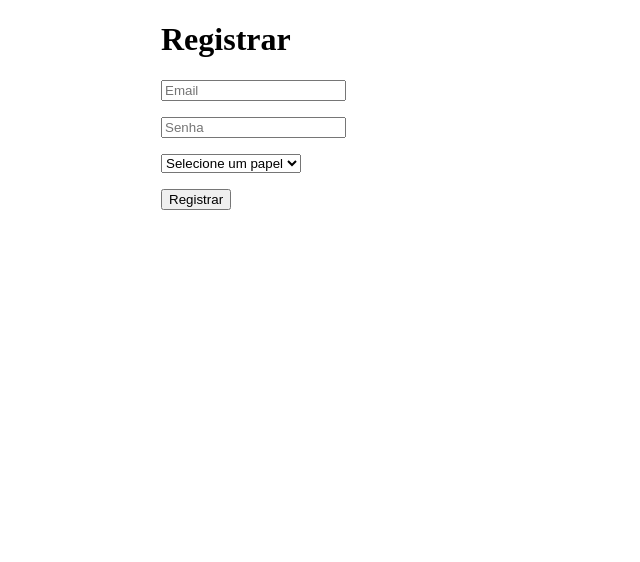
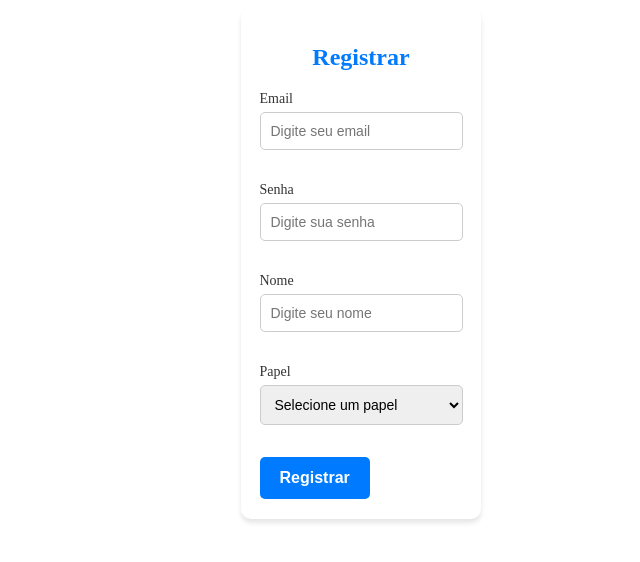
Before and after one commit to TrindadeF/healthTrack, a Next.js app: page /auth/register in a window 1280 px wide. Shown: the top 562 px of the page, without its empty margins (279-919 px from the left). Built offline with nearby package versions, Linux system fonts and the light colour scheme; no server answers.

Commit message:
routes and controllers settings

```diff
--- a/src/components/SharedComponents/Modal.module.css
+++ b/src/components/SharedComponents/Modal.module.css
@@ -2,30 +2,72 @@
   position: fixed;
   top: 0;
   left: 0;
-  width: 100%;
-  height: 100%;
-  background-color: rgba(0, 0, 0, 0.5);
+  width: 100vw;
+  height: 100vh;
+  background-color: rgba(0, 0, 0, 0.5); /* Fundo semi-transparente */
   display: flex;
+  justify-content: center;
   align-items: center;
-  justify-content: center;
   z-index: 1000;
 }
 
 .modal {
   background-color: white;
-  padding: 2rem;
   border-radius: 8px;
+  padding: 20px;
+  width: 90%;
+  max-width: 500px;
+  box-shadow: 0 4px 10px rgba(0, 0, 0, 0.25);
   position: relative;
-  max-width: 500px;
-  width: 90%;
+  animation: fadeIn 0.3s ease-in-out;
 }
 
 .closeButton {
   position: absolute;
-  top: 1rem;
-  right: 1rem;
+  top: 10px;
+  right: 10px;
   background: none;
   border: none;
   font-size: 1.5rem;
   cursor: pointer;
+  color: #555;
 }
+
+.closeButton:hover {
+  color: #000;
+}
+
+.title {
+  font-size: 1.5rem;
+  margin-bottom: 15px;
+  color: #333;
+  text-align: center;
+}
+
+.content {
+  font-size: 1rem;
+  color: #555;
+}
+
+.message {
+  font-size: 1rem;
+  color: #555;
+  margin-top: 10px;
+}
+
+.title {
+  font-size: 1.5rem;
+  font-weight: bold;
+  margin-bottom: 10px;
+}
+
+@keyframes fadeIn {
+  from {
+    opacity: 0;
+    transform: scale(0.95);
+  }
+  to {
+    opacity: 1;
+    transform: scale(1);
+  }
+}
--- a/src/components/SharedComponents/Modal.tsx
+++ b/src/components/SharedComponents/Modal.tsx
@@ -2,21 +2,49 @@ import React from "react";
 import styles from "./Modal.module.css";
 
 interface ModalProps {
-  children: React.ReactNode;
+  title?: string;
+  children?: React.ReactNode;
   isOpen: boolean;
   onClose: () => void;
+  closeOnOverlayClick?: boolean;
+  message?: string;
 }
 
-const Modal: React.FC<ModalProps> = ({ children, isOpen, onClose }) => {
+const Modal: React.FC<ModalProps> = ({
+  title,
+  message,
+  children,
+  isOpen,
+  onClose,
+  closeOnOverlayClick = true,
+}) => {
   if (!isOpen) return null;
 
   return (
-    <div className={styles.overlay} onClick={onClose}>
+    <div
+      className={styles.overlay}
+      onClick={closeOnOverlayClick ? onClose : undefined}
+      role="dialog"
+      aria-modal="true"
+      aria-labelledby={title ? "modal-title" : undefined}
+    >
       <div className={styles.modal} onClick={(e) => e.stopPropagation()}>
-        <button className={styles.closeButton} onClick={onClose}>
+        <button
+          className={styles.closeButton}
+          onClick={onClose}
+          aria-label="Fechar Modal"
+        >
           &times;
         </button>
-        {children}
+
+        {title && (
+          <h2 id="modal-title" className={styles.title}>
+            {title}
+          </h2>
+        )}
+        {message && <p className={styles.message}>{message}</p>}
+
+        <div className={styles.content}>{children}</div>
       </div>
     </div>
   );
--- a/src/pages/auth/register.tsx
+++ b/src/pages/auth/register.tsx
@@ -1,4 +1,3 @@
-/* eslint-disable @typescript-eslint/no-explicit-any */
 import { useState } from "react";
 import { useForm } from "react-hook-form";
 import { yupResolver } from "@hookform/resolvers/yup";
@@ -7,6 +6,9 @@ import { createUserWithEmailAndPassword } from "firebase/auth";
 import { auth } from "../../firebase/firebaseConfig";
 import api from "../../services/api";
 import { RegisterFormData } from "@/types/forms";
+import Loader from "../../components/SharedComponents/Loader";
+import Modal from "../../components/SharedComponents/Modal";
+import styles from "../../styles/Form.module.css";
 
 const schema = yup.object().shape({
   email: yup.string().email("Email inválido").required("Email é obrigatório"),
@@ -14,24 +16,36 @@ const schema = yup.object().shape({
     .string()
     .min(6, "Senha deve ter pelo menos 6 caracteres")
     .required("Senha é obrigatória"),
+  name: yup.string().required("Nome é obrigatório"),
   role: yup
     .string()
     .oneOf(["doctor", "patient"], "Selecione um papel válido")
     .required("Papel é obrigatório"),
+  hospital: yup.string().when("role", (role, schema) => {
+    if (typeof role === "string" && role === "doctor") {
+      return schema.required("Hospital é obrigatório para médicos");
+    }
+    return schema.notRequired();
+  }),
 });
 
 const Register = () => {
-  const [error, setError] = useState<string | null>(null);
+  const [loading, setLoading] = useState(false);
+  const [modalMessage, setModalMessage] = useState<string | null>(null);
   const {
     register,
     handleSubmit,
     formState: { errors },
+    watch,
   } = useForm({
     resolver: yupResolver(schema),
   });
 
+  const role = watch("role");
+
   const onSubmit = async (data: RegisterFormData) => {
-    setError(null);
+    setLoading(true);
+
     try {
       const userCredential = await createUserWithEmailAndPassword(
         auth,
@@ -44,35 +58,97 @@ const Register = () => {
         uid: user.uid,
         email: data.email,
         role: data.role,
+        name: data.name,
+        hospital: data.role === "doctor" ? data.hospital : undefined,
       });
 
-      alert("Registro realizado com sucesso!");
-    } catch (err: any) {
-      setError(err.message || "Erro ao registrar usuário.");
+      setModalMessage("Registro realizado com sucesso!");
+    } catch (err: unknown) {
+      console.error("Erro durante o registro:", err);
+    } finally {
+      setLoading(false);
     }
   };
 
   return (
-    <div style={{ maxWidth: "400px", margin: "auto" }}>
-      <h1>Registrar</h1>
+    <div className={styles.formContainer}>
+      <h1 className={styles.formTitle}>Registrar</h1>
       <form onSubmit={handleSubmit(onSubmit)}>
-        <input {...register("email")} placeholder="Email" />
-        <p>{errors.email?.message}</p>
+        <div className={styles.formField}>
+          <label className={styles.label}>Email</label>
+          <input
+            {...register("email")}
+            placeholder="Digite seu email"
+            className={styles.input}
+          />
+          <p className={styles.errorMessage}>{errors.email?.message}</p>
+        </div>
 
-        <input {...register("password")} type="password" placeholder="Senha" />
-        <p>{errors.password?.message}</p>
+        <div className={styles.formField}>
+          <label className={styles.label}>Senha</label>
+          <input
+            {...register("password")}
+            type="password"
+            placeholder="Digite sua senha"
+            className={styles.input}
+          />
+          <p className={styles.errorMessage}>{errors.password?.message}</p>
+        </div>
 
-        <select {...register("role")}>
-          <option value="">Selecione um papel</option>
-          <option value="doctor">Médico</option>
-          <option value="patient">Paciente</option>
-        </select>
-        <p>{errors.role?.message}</p>
+        <div className={styles.formField}>
+          <label className={styles.label}>Nome</label>
+          <input
+            {...register("name")}
+            placeholder="Digite seu nome"
+            className={styles.input}
+          />
+          <p className={styles.errorMessage}>{errors.name?.message}</p>
+        </div>
 
-        <button type="submit">Registrar</button>
+        <div className={styles.formField}>
+          <label className={styles.label}>Papel</label>
+          <select {...register("role")} className={styles.select}>
+            <option value="">Selecione um papel</option>
+            <option value="doctor">Médico</option>
+            <option value="patient">Paciente</option>
+          </select>
+          <p className={styles.errorMessage}>{errors.role?.message}</p>
+        </div>
+
+        {role === "doctor" && (
+          <div className={styles.formField}>
+            <label className={styles.label}>Hospital</label>
+            <input
+              {...register("hospital")}
+              placeholder="Digite o nome do hospital"
+              className={styles.input}
+            />
+            <p className={styles.errorMessage}>{errors.hospital?.message}</p>
+          </div>
+        )}
+
+        <button type="submit" className={styles.button}>
+          Registrar
+        </button>
       </form>
 
-      {error && <p style={{ color: "red" }}>{error}</p>}
+      {loading && (
+        <div className={styles.loaderWrapper}>
+          <Loader />
+        </div>
+      )}
+
+      {modalMessage && (
+        <div className={styles.modalWrapper}>
+          <Modal
+            title="Sucesso"
+            isOpen={true}
+            onClose={() => setModalMessage(null)}
+          >
+            <p>{modalMessage}</p>
+          </Modal>
+        </div>
+      )}
     </div>
   );
 };
--- /dev/null
+++ b/src/styles/Form.module.css
@@ -0,0 +1,83 @@
+/* Form.module.css */
+
+.formContainer {
+  display: flex;
+  flex-direction: column;
+  align-items: center;
+  justify-content: center;
+  margin: 0 auto;
+  padding: 20px;
+  max-width: 200px;
+  background-color: #ffffff;
+  box-shadow: 0px 4px 5px rgba(0, 0, 0, 0.1);
+  border-radius: 10px;
+}
+
+.formTitle {
+  font-size: 24px;
+  font-weight: bold;
+  color: #007bff;
+  margin-bottom: 20px;
+  text-align: center;
+}
+
+.formField {
+  display: flex;
+  flex-direction: column;
+  width: 100%;
+  margin-bottom: 15px;
+}
+
+.label {
+  font-size: 14px;
+  font-weight: 500;
+  margin-bottom: 5px;
+  color: #333;
+}
+
+.input,
+.select {
+  padding: 10px;
+  font-size: 14px;
+  border: 1px solid #ccc;
+  border-radius: 5px;
+  outline: none;
+  transition: border-color 0.3s;
+}
+
+.input:focus,
+.select:focus {
+  border-color: #007bff;
+}
+
+.errorMessage {
+  font-size: 12px;
+  color: red;
+  margin-top: 5px;
+}
+
+.button {
+  padding: 12px 20px;
+  font-size: 16px;
+  font-weight: bold;
+  background-color: #007bff;
+  color: white;
+  border: none;
+  border-radius: 5px;
+  cursor: pointer;
+  transition: background-color 0.3s;
+}
+
+.button:hover {
+  background-color: #0056b3;
+}
+
+.loaderWrapper {
+  display: flex;
+  justify-content: center;
+  margin-top: 20px;
+}
+
+.modalWrapper {
+  margin-top: 20px;
+}
--- a/src/types/forms.ts
+++ b/src/types/forms.ts
@@ -1,4 +1,6 @@
 export interface RegisterFormData {
+  hospital?: string;
+  name: string;
   email: string;
   password: string;
   role: "doctor" | "patient";
```
Also changed, not shown: src/pages/auth/login.tsx (+11 -2 lines).
